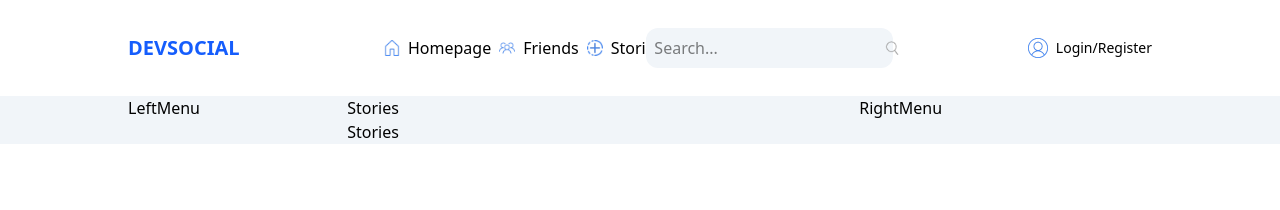
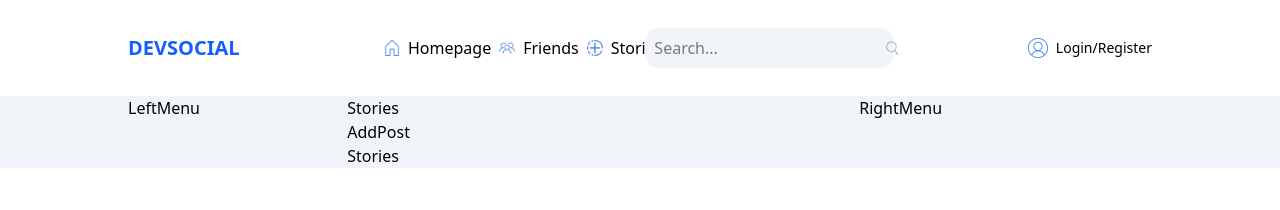
Before and after one commit to Subhamay-Dey/dev, a Next.js app: page / in a window 1280 px wide. Shown: the top 210 px of the page. Built offline with nearby package versions, Linux system fonts and the light colour scheme; no server answers.

Commit message:
Added AddPost component and integrate it into the Home page layout mid section ✅

```diff
--- a/src/app/page.tsx
+++ b/src/app/page.tsx
@@ -1,3 +1,4 @@
+import AddPost from "@/components/AddPost";
 import LeftMenu from "@/components/LeftMenu";
 import RightMenu from "@/components/RightMenu";
 import Stories from "@/components/Stories";
@@ -11,6 +12,7 @@ export default function Home() {
     <div className="w-full lg:w-[70%] xl:w-[50%]">
       <div className="">
         <Stories/>
+        <AddPost/>
         <Stories/>
       </div>
     </div>
--- /dev/null
+++ b/src/components/AddPost.tsx
@@ -0,0 +1,9 @@
+import React from 'react'
+
+function AddPost() {
+  return (
+    <div>AddPost</div>
+  )
+}
+
+export default AddPost
```
